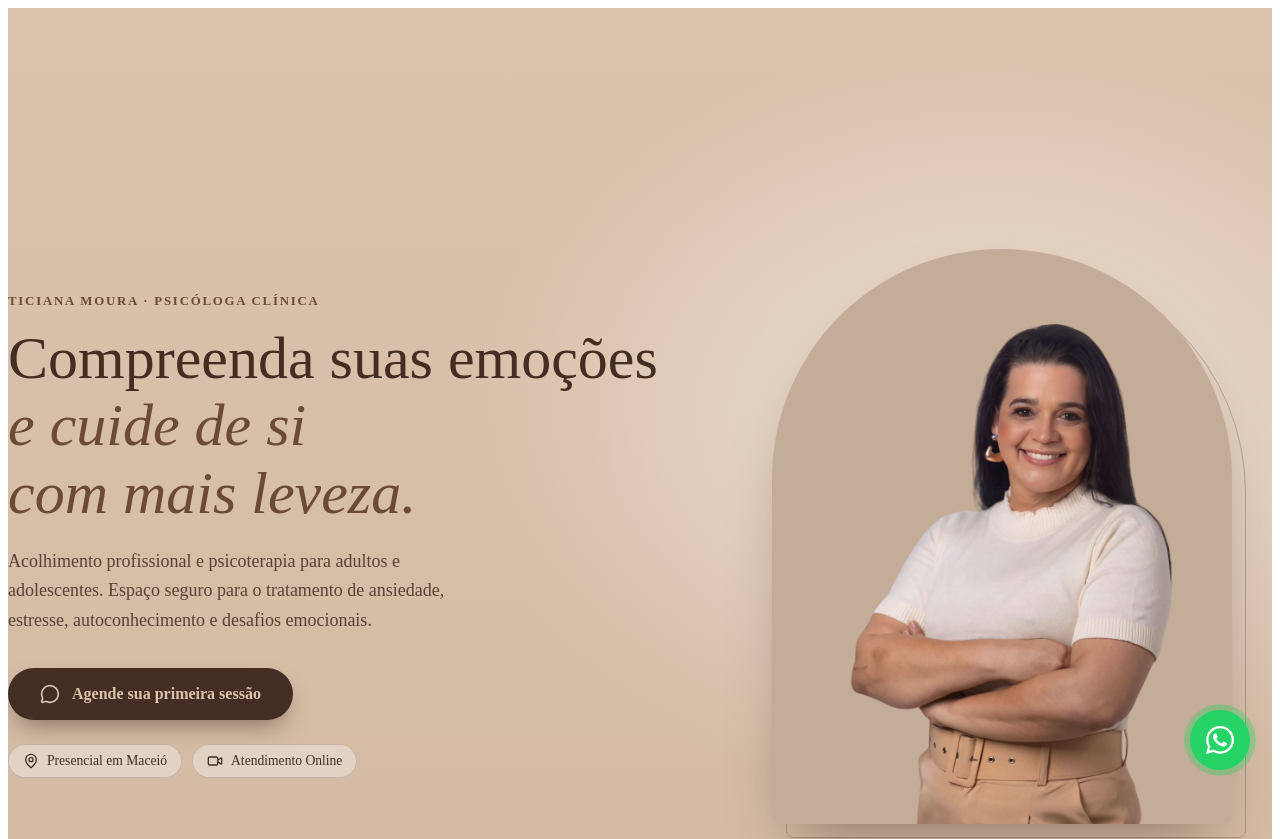
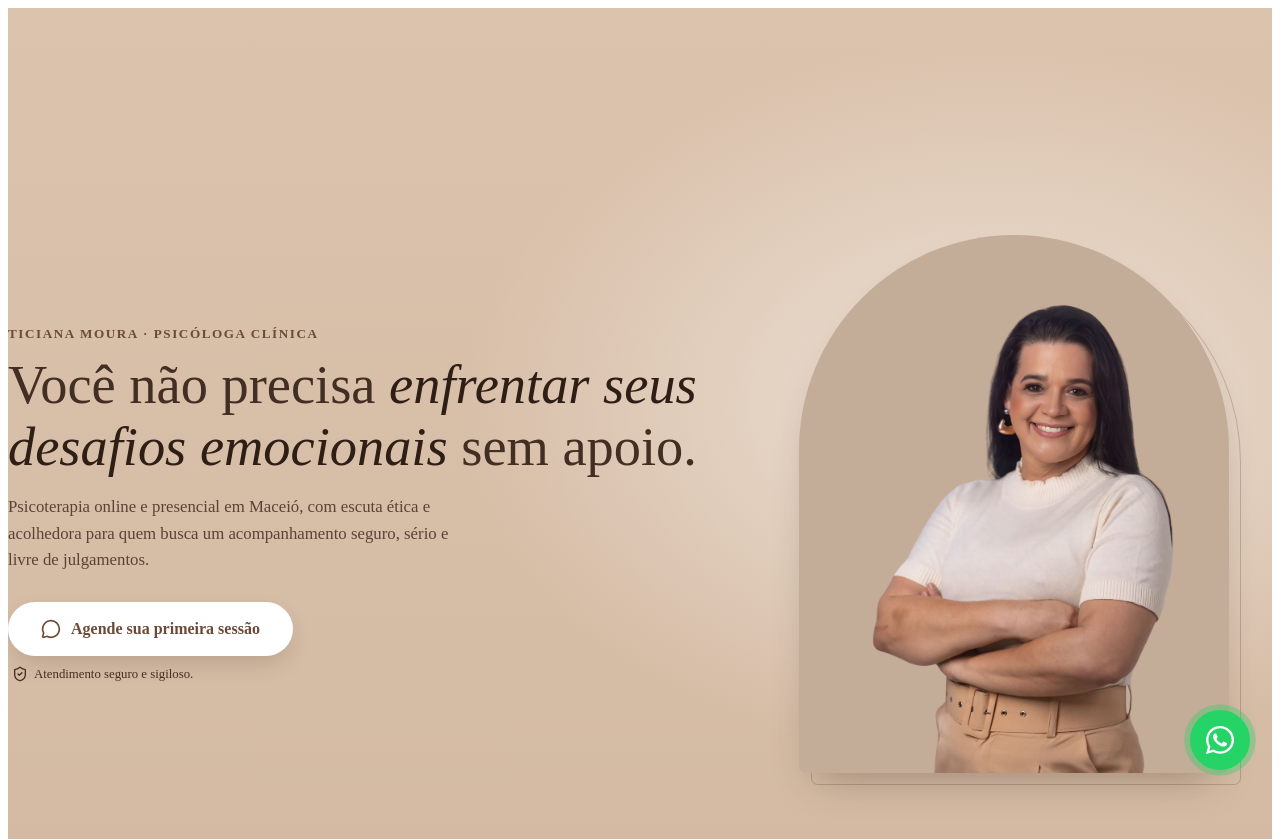
Before and after one commit to kauatorresfranca/ticiana-moura-psic, a React (Vite) app: page / in a window 1280 px wide. Shown: the top 839 px of the page. Built offline with nearby package versions, Linux system fonts and the light colour scheme; the HTML template or start-up script is replaced by a standard one.

Commit message:
feat: update WhatsApp message and improve Hero component styles and layout

```diff
--- a/src/components/sections/hero/index.tsx
+++ b/src/components/sections/hero/index.tsx
@@ -1,30 +1,31 @@
+import React from 'react'
 import { useReducedMotion, type Variants } from 'framer-motion'
-import { MessageCircle, Video, MapPin } from 'lucide-react'
+import { MessageCircle, ShieldCheck } from 'lucide-react'
 import * as S from './styles'
 import HeroImage from '../../../assets/images/heroImage2.jpeg'
 
 const WHATSAPP_URL =
   'https://wa.me/+5582996727126?text=' +
-  encodeURIComponent('Olá, Ticiana! Vim do site e gostaria de agendar um horário.')
+  encodeURIComponent('Olá, Ticiana! Vim do site e gostaria de tirar algumas dúvidas sobre os horários.')
 
-export const Hero = () => {
+export const Hero: React.FC = () => {
   const reduceMotion = useReducedMotion()
 
   const container: Variants = {
     hidden: {},
     show: {
       transition: {
-        staggerChildren: reduceMotion ? 0 : 0.12,
+        staggerChildren: reduceMotion ? 0 : 0.08,
       },
     },
   }
 
   const item: Variants = {
-    hidden: { opacity: 0, y: reduceMotion ? 0 : 24 },
+    hidden: { opacity: 0, y: reduceMotion ? 0 : 16 },
     show: {
       opacity: 1,
       y: 0,
-      transition: { duration: 0.7, ease: 'easeOut' },
+      transition: { duration: 0.5, ease: 'easeOut' },
     },
   }
 
@@ -52,14 +53,12 @@ export const Hero = () => {
             </S.Eyebrow>
 
             <S.HeroTitle id="hero-title" variants={item}>
-              Compreenda suas emoções
-              <span>e cuide de si com mais leveza.</span>
+              Você não precisa <span>enfrentar seus desafios emocionais</span> sem apoio.
             </S.HeroTitle>
 
             <S.HeroDescription variants={item}>
-              Acolhimento profissional e psicoterapia para adultos e adolescentes.
-              Espaço seguro para o tratamento de ansiedade, estresse,
-              autoconhecimento e desafios emocionais.
+              Psicoterapia online e presencial em Maceió, com escuta ética e acolhedora
+              para quem busca um acompanhamento seguro, sério e livre de julgamentos.
             </S.HeroDescription>
 
             <S.HeroActions variants={item}>
@@ -67,36 +66,29 @@ export const Hero = () => {
                 href={WHATSAPP_URL}
                 target="_blank"
                 rel="noopener noreferrer"
-                aria-label="Agende sua consulta de psicoterapia pelo WhatsApp"
+                aria-label="Tirar dúvidas e consultar horários pelo WhatsApp"
                 onClick={handleWhatsAppClick}
               >
                 <MessageCircle size={20} aria-hidden="true" />
                 Agende sua primeira sessão
               </S.HeroButton>
+
+              <S.TrustHint>
+                <ShieldCheck size={16} aria-hidden="true" />
+                Atendimento seguro e sigiloso.
+              </S.TrustHint>
             </S.HeroActions>
-
-            <S.HeroBadges variants={item}>
-              <li>
-                <MapPin size={16} aria-hidden="true" />
-                Presencial em Maceió
-              </li>
-              <li>
-                <Video size={16} aria-hidden="true" />
-                Atendimento Online
-              </li>
-            </S.HeroBadges>
           </S.HeroText>
 
           <S.Visual
             initial={{
               opacity: 0,
-              y: reduceMotion ? 0 : 40,
-              scale: reduceMotion ? 1 : 0.96,
+              y: reduceMotion ? 0 : 20,
             }}
-            animate={{ opacity: 1, y: 0, scale: 1 }}
+            animate={{ opacity: 1, y: 0 }}
             transition={{
-              duration: 0.9,
-              delay: reduceMotion ? 0 : 0.3,
+              duration: 0.7,
+              delay: reduceMotion ? 0 : 0.15,
               ease: 'easeOut',
             }}
           >
@@ -107,6 +99,8 @@ export const Hero = () => {
                 title="Ticiana Moura | Psicóloga Clínica"
                 fetchPriority="high"
                 decoding="async"
+                width="460"
+                height="575"
               />
             </S.ImageFrame>
           </S.Visual>
--- a/src/components/sections/hero/styles.ts
+++ b/src/components/sections/hero/styles.ts
@@ -8,6 +8,7 @@ const palette = {
   sandDark: '#C4AD98',
   brown: '#422e22',
   brownSoft: '#6b4a36',
+  white: '#ffffff',
 }
 
 export const HeroSection = styled.section`
@@ -16,7 +17,7 @@ export const HeroSection = styled.section`
   align-items: center;
   min-height: 100vh;
   min-height: 100svh;
-  padding: clamp(112px, 16vh, 160px) 0 clamp(48px, 8vh, 96px);
+  padding: clamp(96px, 12vh, 136px) 0 clamp(48px, 6vh, 72px);
   overflow: hidden;
   color: ${palette.brown};
   background:
@@ -25,7 +26,7 @@ export const HeroSection = styled.section`
 
   @media (max-width: ${breakpoints.tablet}) {
     min-height: auto;
-    padding: 96px 0 56px;
+    padding: 84px 0 48px;
     background:
       radial-gradient(80% 40% at 50% 85%, ${palette.sandLight} 0%, transparent 70%),
       linear-gradient(180deg, ${palette.sand} 0%, #d3b9a2 100%);
@@ -34,14 +35,14 @@ export const HeroSection = styled.section`
 
 export const HeroContent = styled.div`
   display: grid;
-  grid-template-columns: minmax(0, 1.1fr) minmax(0, 0.9fr);
+  grid-template-columns: minmax(0, 1.15fr) minmax(0, 0.85fr);
   align-items: center;
-  gap: clamp(32px, 5vw, 80px);
+  gap: clamp(32px, 4vw, 64px);
   width: 100%;
 
   @media (max-width: ${breakpoints.tablet}) {
     grid-template-columns: minmax(0, 1fr);
-    gap: 36px;
+    gap: 32px;
     text-align: center;
   }
 `
@@ -58,36 +59,38 @@ export const HeroText = styled(motion.div)`
 
 export const Eyebrow = styled(motion.span)`
   display: inline-block;
-  margin-bottom: 16px;
-  font-size: 0.8rem;
+  margin-bottom: 12px;
+  font-size: 0.82rem;
   font-weight: 600;
-  letter-spacing: 0.14em;
+  letter-spacing: 0.12em;
   text-transform: uppercase;
   color: ${palette.brownSoft};
+  opacity: 0.9;
 `
 
 export const HeroTitle = styled(motion.h1)`
-  margin: 0 0 20px;
+  margin: 0 0 16px;
   font-family: 'DM Serif Display', serif;
   font-weight: 400;
-  line-height: 1.12;
-  font-size: clamp(2rem, 1.2rem + 3.6vw, 3.75rem);
+  line-height: 1.14;
+  font-size: clamp(2.1rem, 1.4rem + 3.2vw, 3.4rem);
   color: ${palette.brown};
   text-wrap: balance;
 
+  /* Sem quebra de linha forçada para manter o ritmo e a fluidez */
   span {
-    display: block;
+    display: inline;
     font-style: italic;
-    color: ${palette.brownSoft};
+    color: #2e1e15;
   }
 `
 
 export const HeroDescription = styled(motion.p)`
-  margin: 0 0 32px;
-  max-width: 480px;
-  font-size: clamp(0.95rem, 0.9rem + 0.3vw, 1.125rem);
-  line-height: 1.65;
-  color: rgba(66, 46, 34, 0.86);
+  margin: 0 0 28px;
+  max-width: 470px;
+  font-size: clamp(0.95rem, 0.9rem + 0.2vw, 1.05rem);
+  line-height: 1.6;
+  color: rgba(66, 46, 34, 0.85);
 
   @media (max-width: ${breakpoints.tablet}) {
     margin-bottom: 24px;
@@ -95,11 +98,14 @@ export const HeroDescription = styled(motion.p)`
 `
 
 export const HeroActions = styled(motion.div)`
+  display: flex;
+  flex-direction: column;
+  align-items: flex-start;
+  gap: 10px;
   width: 100%;
 
   @media (max-width: ${breakpoints.tablet}) {
-    display: flex;
-    justify-content: center;
+    align-items: center;
   }
 `
 
@@ -107,36 +113,38 @@ export const HeroButton = styled.a`
   display: inline-flex;
   align-items: center;
   justify-content: center;
-  gap: 12px;
+  gap: 10px;
   min-height: 52px;
   padding: 0 32px;
   border-radius: 999px;
-  background: ${palette.brown};
-  color: ${palette.sand};
+  /* Fundo claro para criar contraste limpo sobre o fundo areia */
+  background: ${palette.white};
+  color: ${palette.brownSoft};
+  border: 1px solid rgba(255, 255, 255, 0.6);
   font-size: 1rem;
-  font-weight: 700;
+  font-weight: 600;
   text-decoration: none;
-  box-shadow: 0 12px 24px -8px rgba(66, 46, 34, 0.55);
-  transition: transform 0.25s ease, box-shadow 0.25s ease, background 0.25s ease;
+  box-shadow: 0 10px 24px -6px rgba(66, 46, 34, 0.22);
+  transition: transform 0.2s ease, box-shadow 0.2s ease, background 0.2s ease;
+
+  svg {
+    color: ${palette.brownSoft};
+  }
 
   &:hover {
     transform: translateY(-2px);
-    background: #58402f;
-    box-shadow: 0 16px 28px -8px rgba(66, 46, 34, 0.6);
+    background: #fbf9f6;
+    box-shadow: 0 14px 28px -6px rgba(66, 46, 34, 0.3);
   }
 
   &:active {
     transform: scale(0.98);
   }
 
-  &:focus-visible {
-    outline: 3px solid ${palette.brown};
-    outline-offset: 3px;
-  }
 
   @media (max-width: ${breakpoints.tablet}) {
     width: 100%;
-    max-width: 420px;
+    max-width: 380px;
   }
 
   @media (prefers-reduced-motion: reduce) {
@@ -144,30 +152,21 @@ export const HeroButton = styled.a`
   }
 `
 
-export const HeroBadges = styled(motion.ul)`
-  display: flex;
-  flex-wrap: wrap;
-  gap: 10px;
-  margin: 24px 0 0;
-  padding: 0;
-  list-style: none;
+export const TrustHint = styled.span`
+  display: inline-flex;
+  align-items: center;
+  gap: 6px;
+  font-size: 0.8rem;
+  color:${palette.brown};
+  font-weight: 500;
+  padding-left: 4px;
 
-  li {
-    display: inline-flex;
-    align-items: center;
-    gap: 8px;
-    padding: 8px 14px;
-    border-radius: 999px;
-    border: 1px solid rgba(66, 46, 34, 0.18);
-    background: rgba(255, 255, 255, 0.35);
-    font-size: 0.85rem;
-    font-weight: 500;
+  svg {
     color: ${palette.brown};
   }
 
   @media (max-width: ${breakpoints.tablet}) {
-    justify-content: center;
-    margin-top: 20px;
+    padding-left: 0;
   }
 `
 
@@ -175,24 +174,23 @@ export const Visual = styled(motion.div)`
   position: relative;
   justify-self: center;
   width: 100%;
-  max-width: 460px;
+  max-width: 430px;
   aspect-ratio: 4 / 5;
 
-  /* contorno deslocado, dá profundidade ao arco */
   &::before {
     content: '';
     position: absolute;
     inset: 0;
-    border: 1.5px solid rgba(66, 46, 34, 0.28);
+    border: 1.5px solid rgba(66, 46, 34, 0.22);
     border-radius: 999px 999px 32px 32px;
-    transform: translate(14px, 14px);
+    transform: translate(12px, 12px);
   }
 
   @media (max-width: ${breakpoints.tablet}) {
-    max-width: min(320px, 82vw);
+    max-width: min(290px, 78vw);
 
     &::before {
-      transform: translate(10px, 10px);
+      transform: translate(8px, 8px);
     }
   }
 `
@@ -204,7 +202,7 @@ export const ImageFrame = styled.div`
   overflow: hidden;
   border-radius: 999px 999px 32px 32px;
   background: ${palette.sandDark};
-  box-shadow: 0 30px 60px -24px rgba(66, 46, 34, 0.5);
+  box-shadow: 0 20px 40px -18px rgba(66, 46, 34, 0.4);
 
   img {
     display: block;
```
